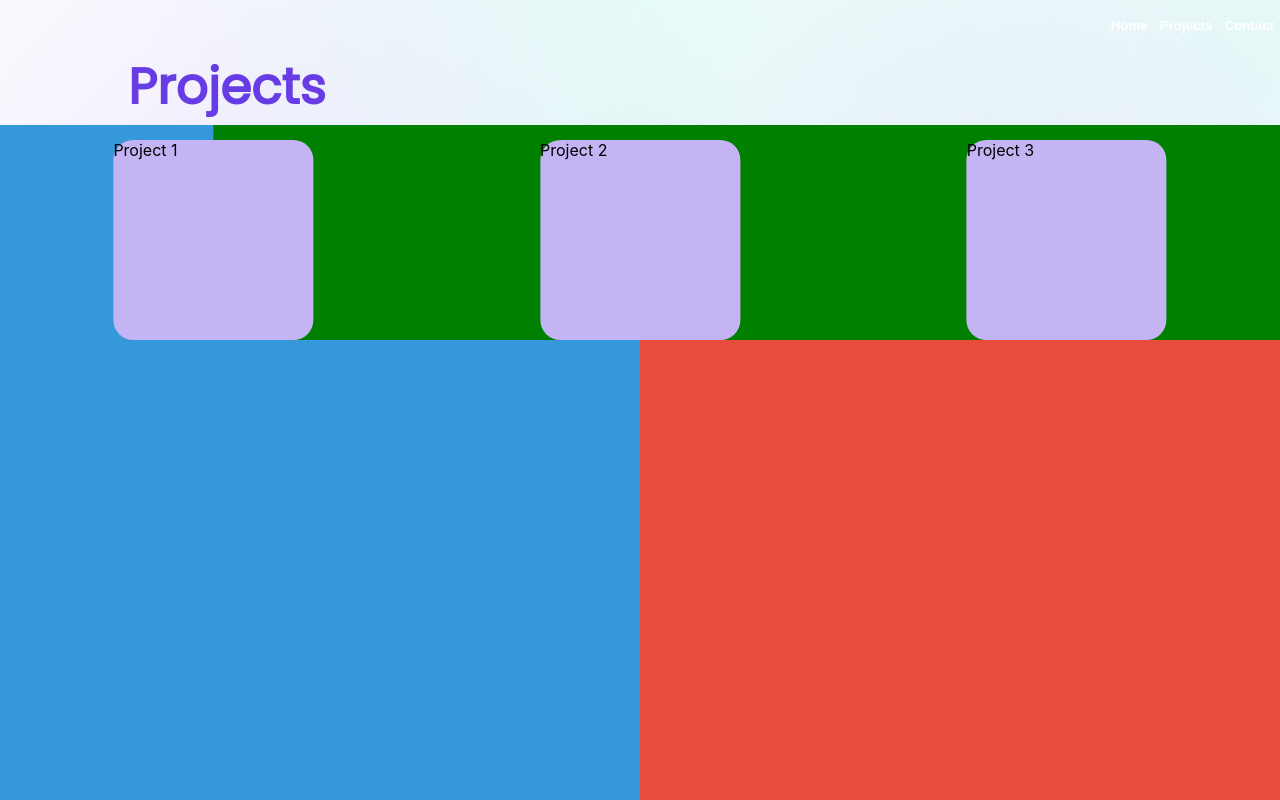
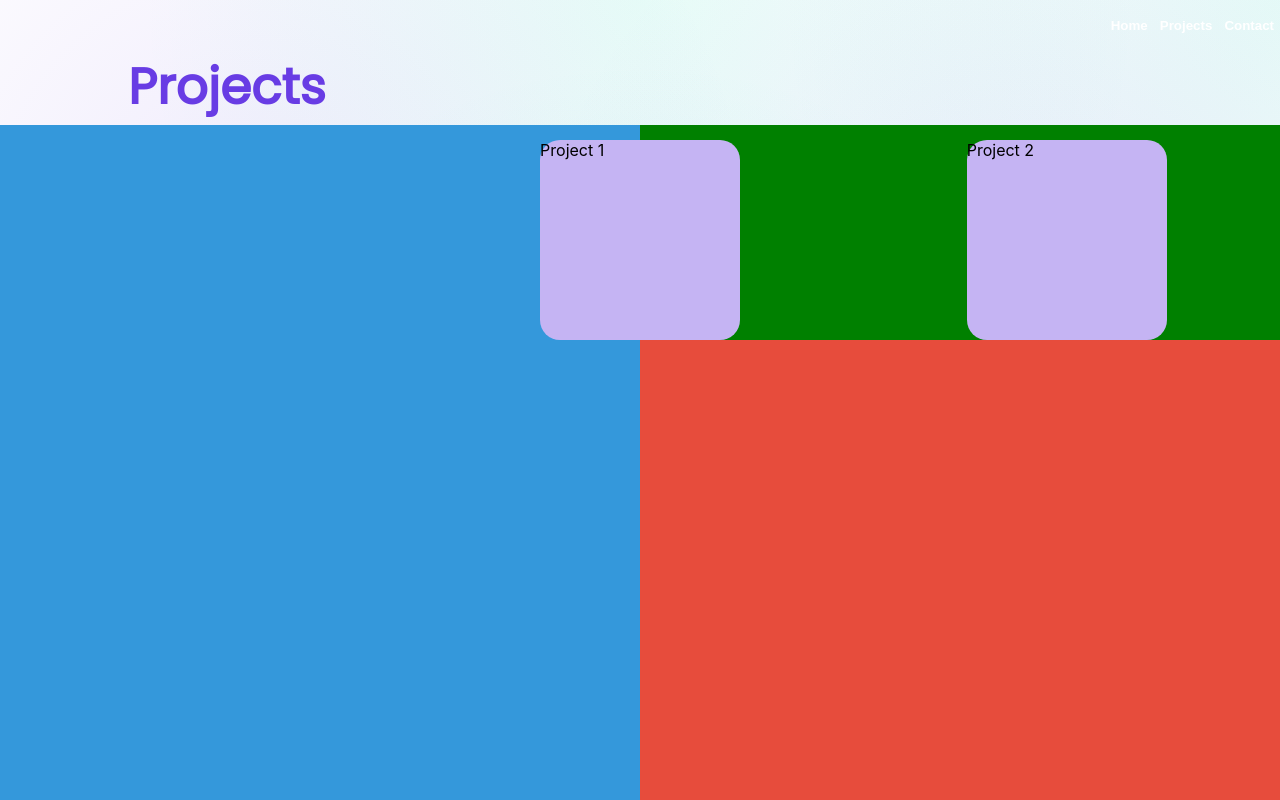
Before and after one commit to nravesz/Portfolio, a React (Create React App) app in the folder front/: page /projects in a window 1280 px wide. Built offline with nearby package versions, Linux system fonts and the light colour scheme; the HTML template or start-up script is replaced by a standard one.

Commit message:
feature (carousel): now it moves if you tocuh a slide

```diff
--- a/front/src/components/projects/ProjectsCarouselTest.tsx
+++ b/front/src/components/projects/ProjectsCarouselTest.tsx
@@ -48,11 +48,22 @@ const ProjectsCarouselTest = () => {
         setCurrentSlide((prevSlide) => (prevSlide - 1 + projects.length) % projects.length);
     };
 
+    const handleSlideClick = (index: number) => {
+        if (index === currentSlide + 1) {
+            nextSlide();
+        } else if (index === currentSlide - 1) {
+            prevSlide();
+        };
+    };
+
     return (
         <div className="project-carousel-div">
-            <div className="project-carousel-slides-div" style={{ transform: `translateX(${50 - 1 * 33.33}%)` }}>
+            <div className="project-carousel-slides-div" style={{ transform: `translateX(${50 - currentSlide * 33.33}%)` }}>
                 {projects.map((project, index) => (
-                    <div className="project-carousel-slide">
+                    <div
+                        className="project-carousel-slide"
+                        onClick={() => handleSlideClick(index)}
+                    >
                         <ProjectCard project={projects[index]} />
                     </div>
                 ))}
--- a/front/src/components/projects/styles/ProjectCarouselTest.scss
+++ b/front/src/components/projects/styles/ProjectCarouselTest.scss
@@ -12,7 +12,7 @@
 }
 
 .project-carousel-slide {
-    flex: 0 0 33.333%;
+    flex: 0 0 33.33%;
     display: flex;
     justify-content: center;
     align-items: center;
```
